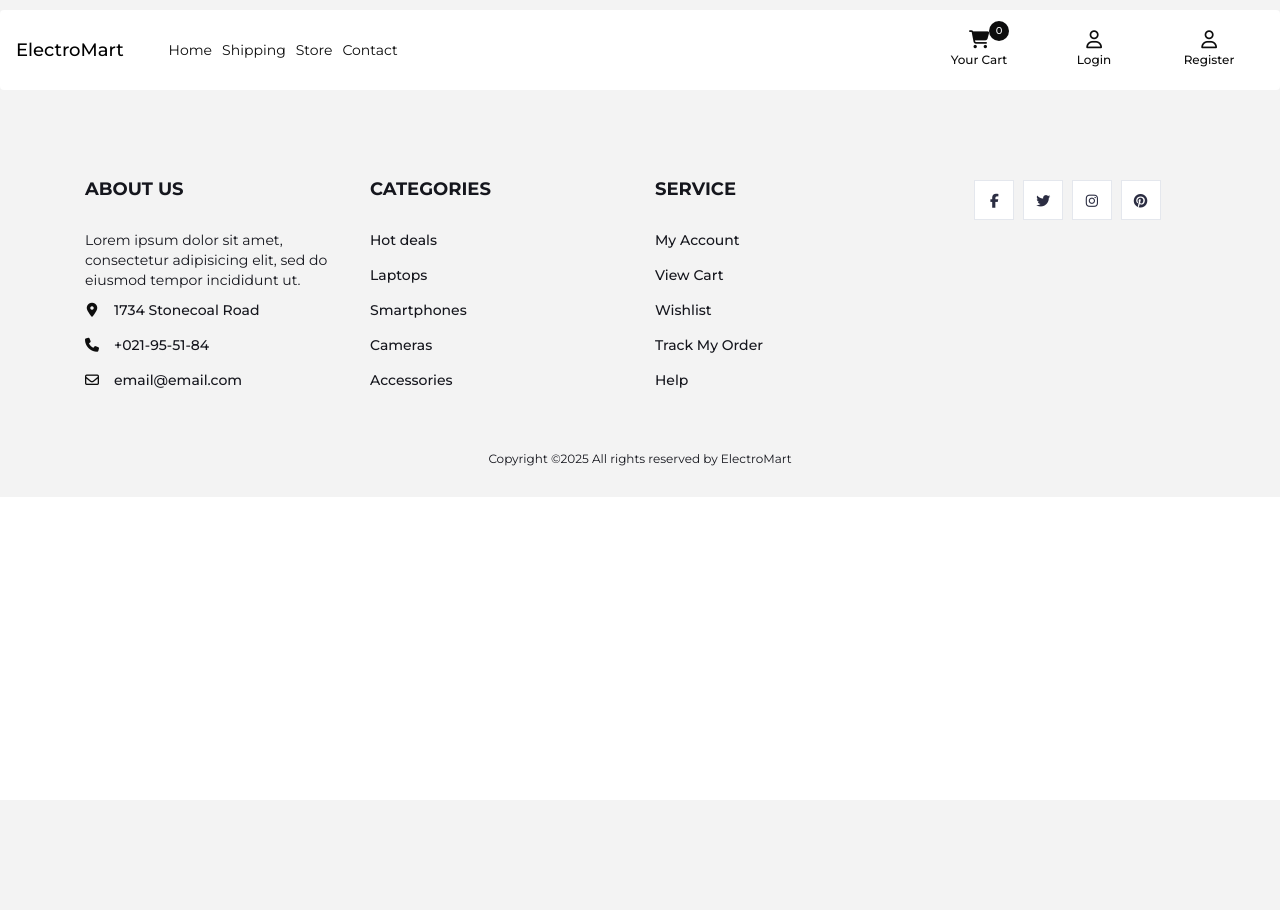
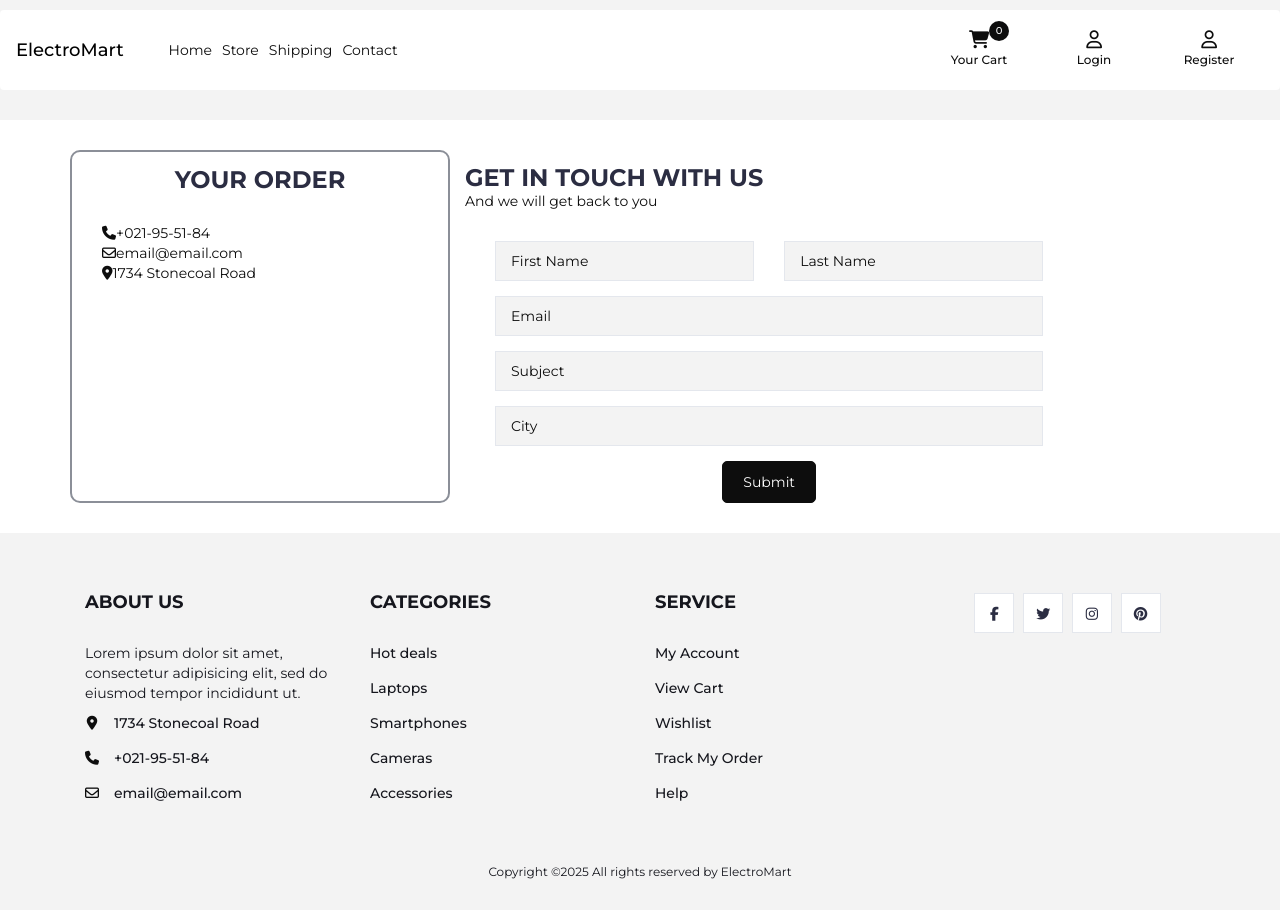
Before and after one commit to mercyogalo/Electric-website, a Django app: page /contact/ in a window 1280 px wide. Before the commit the page ends 466 px from the top, so only its background shows below. Run offline with Django 4.2, Linux system fonts and the light colour scheme; some libraries are stand-ins or nearby versions; some web fonts are replaced.

Commit message:
added the layout of the contact page
started designing the layout

```diff
--- a/electricwebsite/shop_features/templates/base.html
+++ b/electricwebsite/shop_features/templates/base.html
@@ -379,6 +379,25 @@ hr{
 }
 
 
+/*=========================================================
+    contact page
+  ===========================================================*/
+  .contact-details {
+    margin-bottom: 30px;
+    }
+
+
+.contact-form .input{
+  background-color:var(--primary-color) !important;
+	color:var(--secondary-color) !important;
+	opacity: 1;
+}
+.contact-form .input::placeholder {
+  color: var(--secondary-color) !important;
+  opacity: 1;
+}
+
+
 
 .cart-container {
 	max-width:900px;
@@ -567,8 +586,6 @@ margin-top: 30px;
 	width:400px;
 	height:400px;
 }
-
-
 
 
 
@@ -795,14 +812,17 @@ product-main-section .product-image{
                     <li class="nav-item">
                         <a class="nav-link active text-dark" aria-current="page" href="{% url 'shop_features:home' %}">Home</a>
                     </li>
-                    <li class="nav-item">
-                        <a class="nav-link text-dark" href="{% url 'shop_features:shipping' %}">Shipping</a>
-                    </li>
+
                     <li class="nav-item">
                         <a class="nav-link text-dark" href="{% url 'shop_features:store' %}">Store</a>
                     </li>
+
                     <li class="nav-item">
-                      <a class="nav-link text-dark" href="{% url 'shop_features:store' %}">Contact</a>
+                      <a class="nav-link text-dark" href="{% url 'shop_features:shipping' %}">Shipping</a>
+                  </li>
+
+                    <li class="nav-item">
+                      <a class="nav-link text-dark" href="{% url 'shop_features:contact' %}">Contact</a>
                   </li>
 
 
--- a/electricwebsite/shop_features/templates/contact.html
+++ b/electricwebsite/shop_features/templates/contact.html
@@ -5,9 +5,123 @@
 
 {% block body %}
 
+<main>
+
+
+
+		<!-- SECTION -->
+		<div class="section">
+			<!-- container -->
+			<div class="container">
+				<!-- row -->
+				<div class="row">
 
 
 
 
 
+
+
+
+				<!-- Order Details -->
+				<div class="col-md-4 order-details">
+					<div class="section-title text-center">
+						<h3 class="title">Your Order</h3>
+					</div>
+                   <ul>
+
+					<li>
+						<i class="fa fa-phone 2xl"></i><span>+021-95-51-84</span>
+					</li>
+
+					<li>
+						<i class="fa fa-envelope-o 2xl"></i><span>email@email.com</span>
+					</li>
+
+					<li>
+						<i class="fa fa-map-marker"></i><span>1734 Stonecoal Road</span>
+					</li>
+
+					<li>
+						<span></span>
+					</li>
+
+				   </ul>
+
+
+
+
+
+
+				</div>
+
+
+
+
+				<div class="col-md-8">
+					<!-- Billing Details -->
+					<div class="contact-details">
+						<div class="section-title">
+							<h3 class="title">
+								Get in touch with us
+							</h3>
+                          <p>
+							And we will get back to you
+						  </p>
+
+						</div>
+
+						<form class="contact-form col-md-10">
+						<div class="form-group col-md-6">
+							<input class="input" type="text" name="first-name" placeholder="First Name">
+						</div>
+						<div class="form-group col-md-6">
+							<input class="input" type="text" name="last-name" placeholder="Last Name">
+						</div>
+						<div class="form-group col-md-12">
+							<input class="input" type="email" name="email" placeholder="Email">
+						</div>
+
+						<div class="form-group col-md-12">
+							<input class="input" type="text" name="subject" placeholder="Subject">
+						</div>
+						<div class="form-group col-md-12">
+							<input class="input" type="text" name="city" placeholder="City">
+						</div>
+
+
+						<button class="product-cart-btn">
+							Submit
+						</button>
+					<form>
+
+
+
+					</div>
+					<!-- /Billing Details -->
+				</div>
+
+
+
+
+
+		</div>
+		<!-- /row -->
+	</div>
+	<!-- /container -->
+</div>
+<!-- /SECTION -->
+
+
+
+
+
+
+
+
+
+
+</main>
+
+
 {% endblock  %}
```
